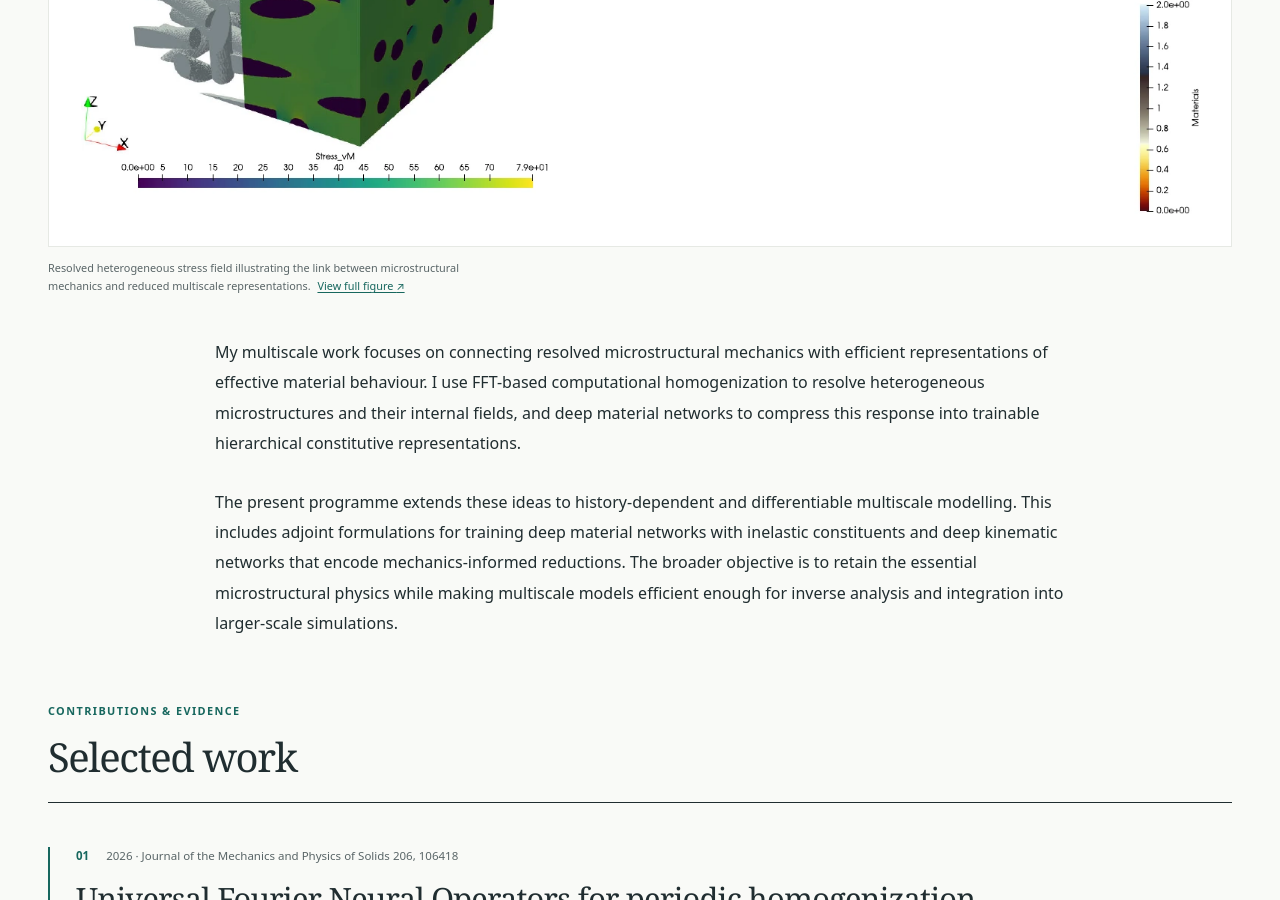
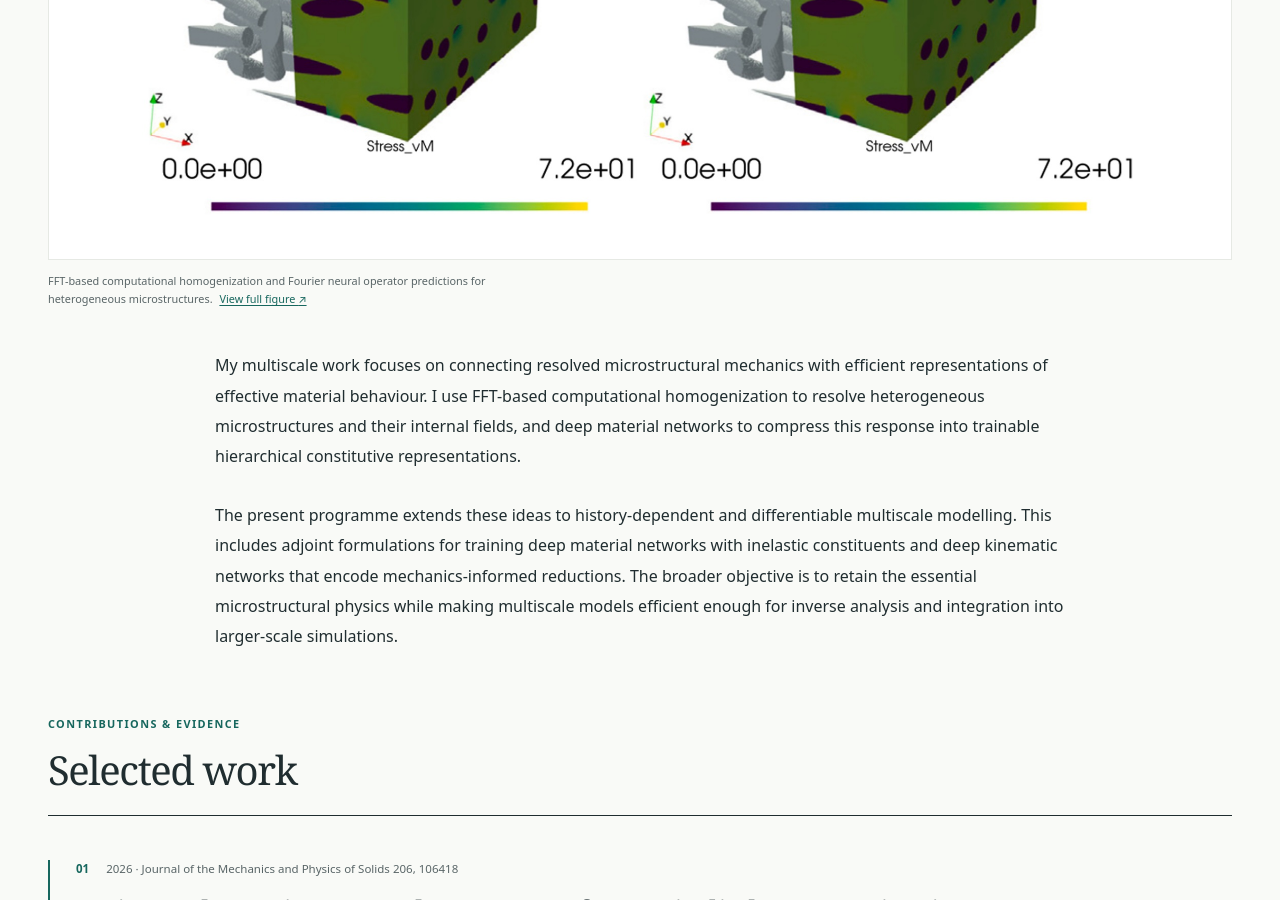
Before and after one commit to h13ce/h13ce.github.io, a Jekyll site: the page built from _research/multiscale-mechanics.md, in a window 1280 px wide and 900 px high, scrolled down 906 px. Built offline with Jekyll 4.4.1, drawn with Linux system fonts in a browser that asks for light colours.

Commit message:
Use FNO-FFT figure for multiscale mechanics

```diff
--- a/_research/multiscale-mechanics.md
+++ b/_research/multiscale-mechanics.md
@@ -5,12 +5,11 @@ summary: FFT-based homogenization resolves heterogeneous microstructures and the
   internal fields. Deep material and kinematic networks provide reduced representations
   for history-dependent, differentiable multiscale modelling.
 figure:
-  alt: Resolved stress field in a heterogeneous microstructure
-  caption: Resolved heterogeneous stress field illustrating the link between microstructural
-    mechanics and reduced multiscale representations.
-  path: /assets/images/research/multiscale-mechanics.webp
-  width: 1494
-  height: 597
+  alt: Comparison of FFT-based homogenization and Fourier neural operator predictions for a fiber-reinforced microstructure
+  caption: FFT-based computational homogenization and Fourier neural operator predictions for heterogeneous microstructures.
+  path: /assets/images/research/multiscale-fno-fft.jpg
+  width: 1962
+  height: 907
 kicker: Microstructure & effective behaviour
 selected_works:
   - fno-homogenization
```
